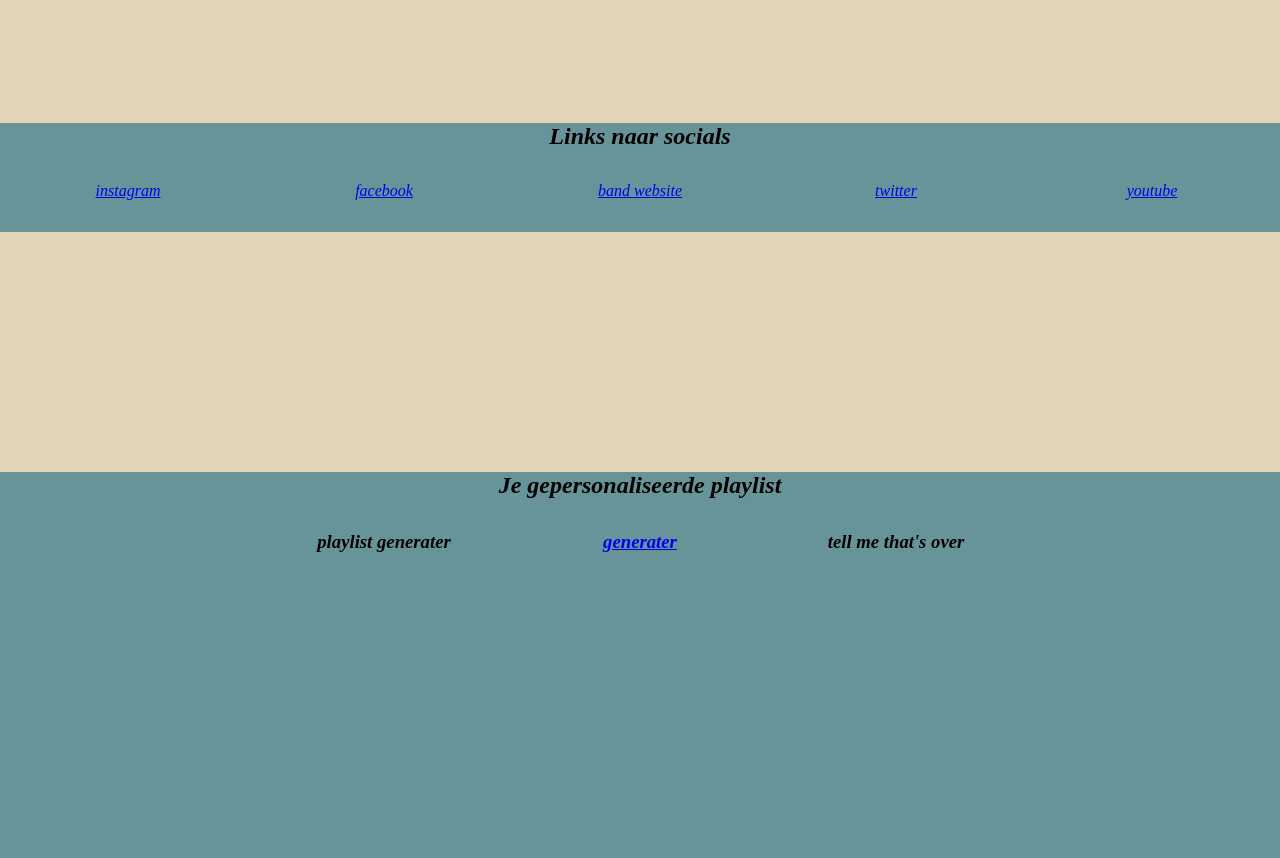
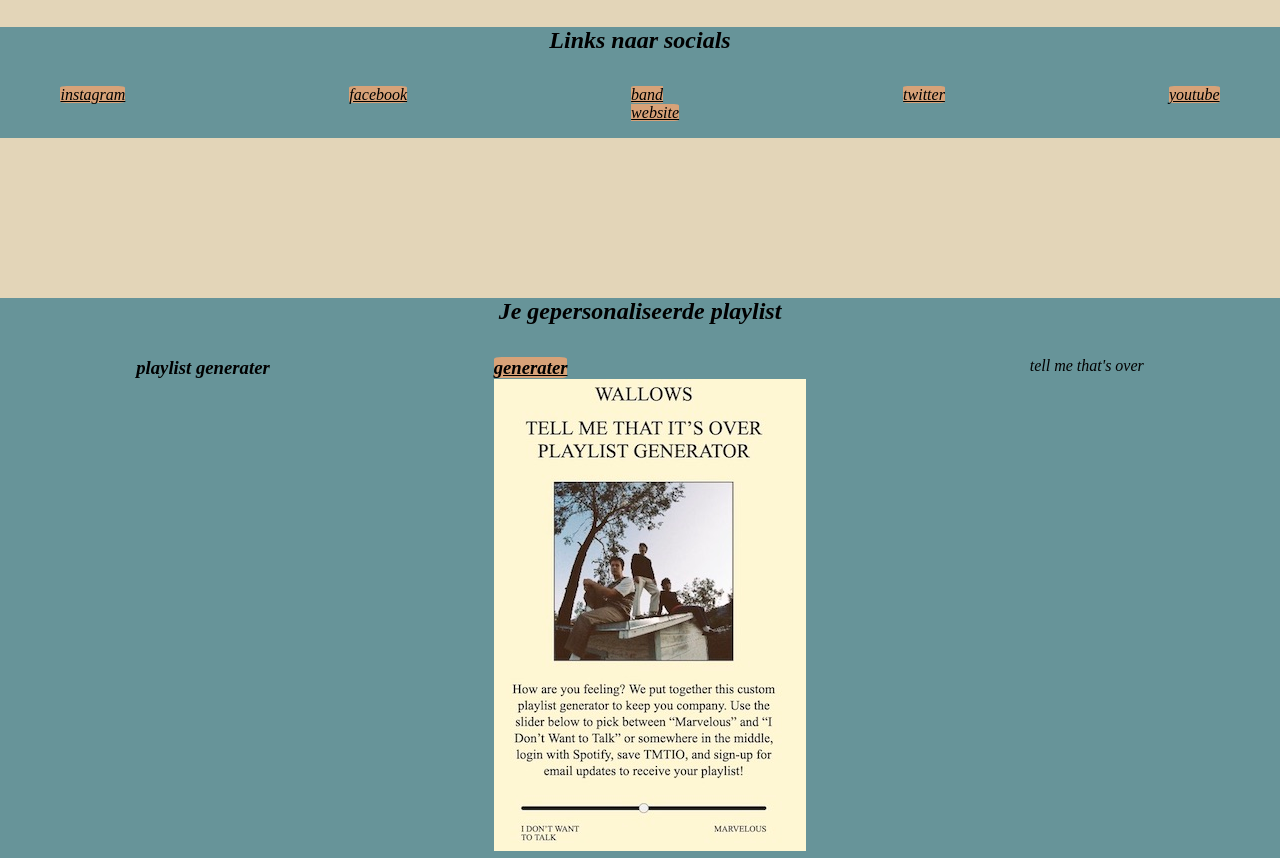
Before and after one commit to Pienvkk/website-eindopdracht, a plain HTML site: page socials.html in a window 1280 px wide. Shown: the part 480-1338 px from the top of the page. Drawn offline with Linux system fonts and the light colour scheme; a web font is replaced by a local one.

Commit message:
changes to information in the files

```diff
--- a/css/style.css
+++ b/css/style.css
@@ -136,13 +136,15 @@ flex-direction: row;
   }
 .muziekenmeer a{
  color: black;
+ background-color:#d7a278;
+ border-radius: 10%;
 }
 
 .muziekenmeer a:hover{
   color: white;
-padding: 1%;
-margin: 3%;
-background-color: black;
+  background-color:black;
+  border-radius: 10%;
+  margin: 1em;
 }
 
   .muziekmerch{
@@ -190,11 +192,21 @@ background-color: #679499;
 
 .boxsocials{
   display: block;
-  display:flex;
   flex-direction:column;
   }
 
- .boxsocials div{
+  .boxsocials a{
+    color: black;
+    background-color:#d7a278;
+    border-radius: 10%;
+  }
+  .boxsocials a:hover{
+    color: white;
+    background-color:black;
+    border-radius: 10%;
+    margin: 1em;
+  }
+ .boxsocials h2 {
   text-align: center;
  }
 
@@ -202,26 +214,25 @@ background-color: #679499;
  display: flex;
  justify-content: center;
  }
-
  .boxsocials ul li{
   justify-content: space-between;
-  width: 12em;
-  margin: 2em;
+  flex-direction: row;
+  margin-top: 2em;
+  margin-right: 7em;
+  margin-left: 7em;
  }
 
- .boxsocials div section{
-  margin-bottom:15em;
+ .boxsocials section{
+  margin-bottom:10em;
+  padding-bottom: 1em;
   background-color: #679499;
  }
 
-.boxsocials div section:last-of-type{
-padding-bottom: 10em;
+ .boxsocials section:last-of-type{
+ padding-bottom: 1em;
  margin-bottom: 1em;
 }
 
-.boxsocials div section li{
-justify-content: space-between;
-}
 
  .lineen section:last-of-type{
   display: flex;
--- a/socials.html
+++ b/socials.html
@@ -23,7 +23,6 @@
 </header>
 
 <main class="boxsocials">
-<div>
 <section>
 <h2>Voeg toe en meld je aan</h2>
 <ul>
@@ -44,12 +43,13 @@
 <section>
 <h2> Je gepersonaliseerde playlist</h2>
  <ul>
-  <section><li><h3>playlist generater</h3></li></section>
-   <section><li><h3><a href="http://https://www.wallowsmusic.com/playlist/">generater</a></h3></li></section>
-   <li><h3>tell me that's over</li></h3>
+  <li><h3>playlist generater</h3></li>
+  <li><h3><a href="http://https://www.wallowsmusic.com/playlist/">generater</a></h3>
+  <img src="images/wallowsplaylistgenerator.jpeg" alt="playlist generator">
+  </li>
+  <li>tell me that's over</li>
  </ul>
 </section>
-</div>
 </main>
 
 <footer>
```
Also changed, not shown: merch.html (+1 -16 lines), images/wallowsplaylistgenerator.jpeg (added). Lines whose indentation alone changed are shown as unchanged.
